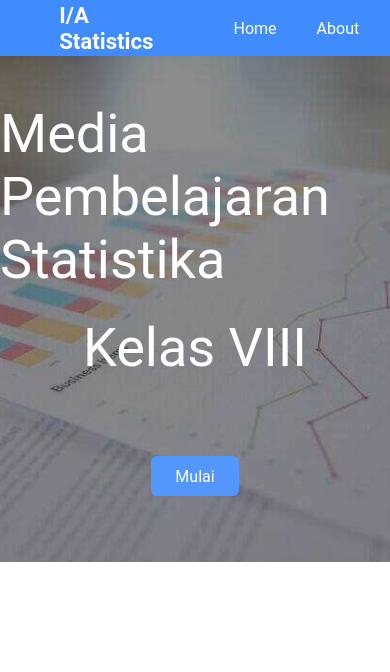
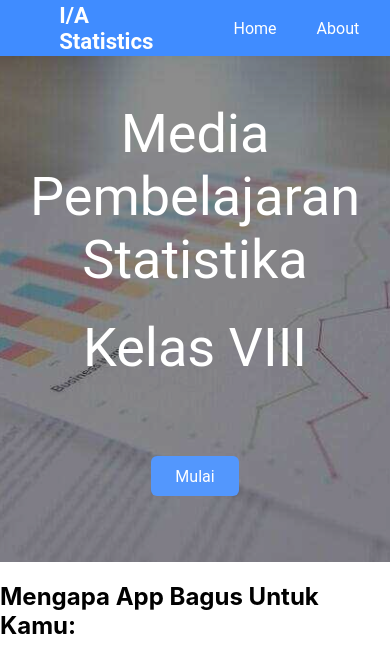
Before and after one commit to syahrilhanla/proyek-skripsi, a Next.js app: page /home in a window 390 px wide. Shown: the top 672 px of the page. Built offline with nearby package versions, Linux system fonts and the light colour scheme.

Commit message:
responsive sectionA diperbaiki

```diff
--- a/pages/home.js
+++ b/pages/home.js
@@ -7,6 +7,17 @@ const home = () => {
   return (
     <div>
       <HomeNavbar />
+      <SectionA />
+      <section className={homeStyle.sectionB}>
+        <h1>Mengapa App Bagus Untuk Kamu:</h1>
+      </section>
+    </div>
+  )
+}
+
+
+function SectionA() {
+  return (
     <section className={homeStyle.billBoard}>
       <div class={homeStyle.bgImage}></div>
       <h1>Media Pembelajaran Statistika</h1>
@@ -15,7 +26,6 @@ const home = () => {
         <Link href={'/'}>Mulai</Link>
       </div>
     </section>
-    </div>
   )
 }
 
--- a/styles/HomePage.module.css
+++ b/styles/HomePage.module.css
@@ -7,8 +7,8 @@ section.billBoard {
   color: white;
   align-items: center;
   justify-content: center;
-  justify-items: center;
   font-size: 36px;
+  text-align: center;
   /* background-image: url("../public/rsz_1statistics.jpg");
   background-repeat: no-repeat;
   background-size: cover; */
@@ -55,3 +55,7 @@ section.billBoard > .startButton {
 .startButton:hover {
   opacity: 0.80
 }
+
+.sectionB {
+  color: black;
+}
```
Lines whose indentation alone changed are shown as unchanged.
